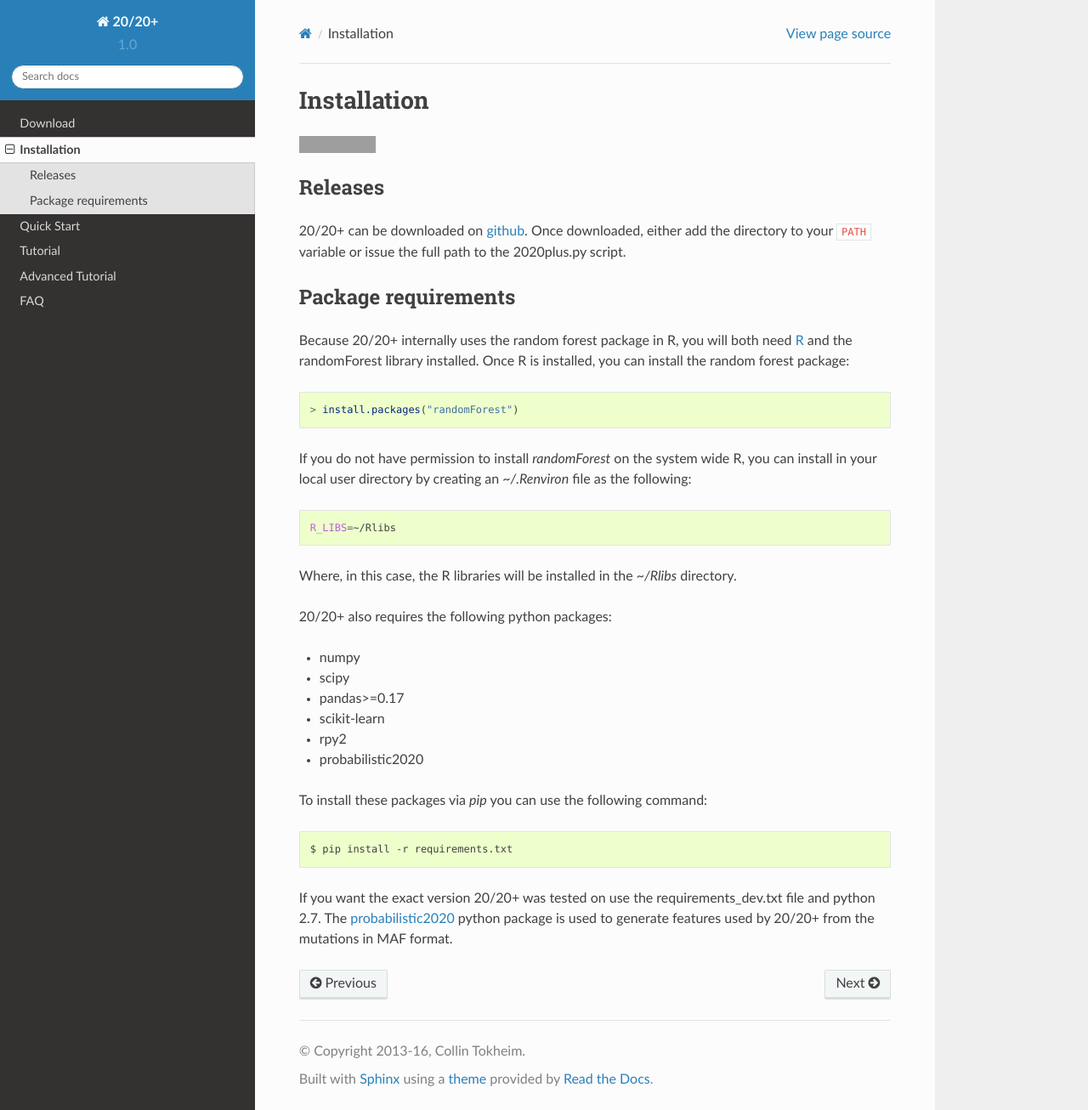
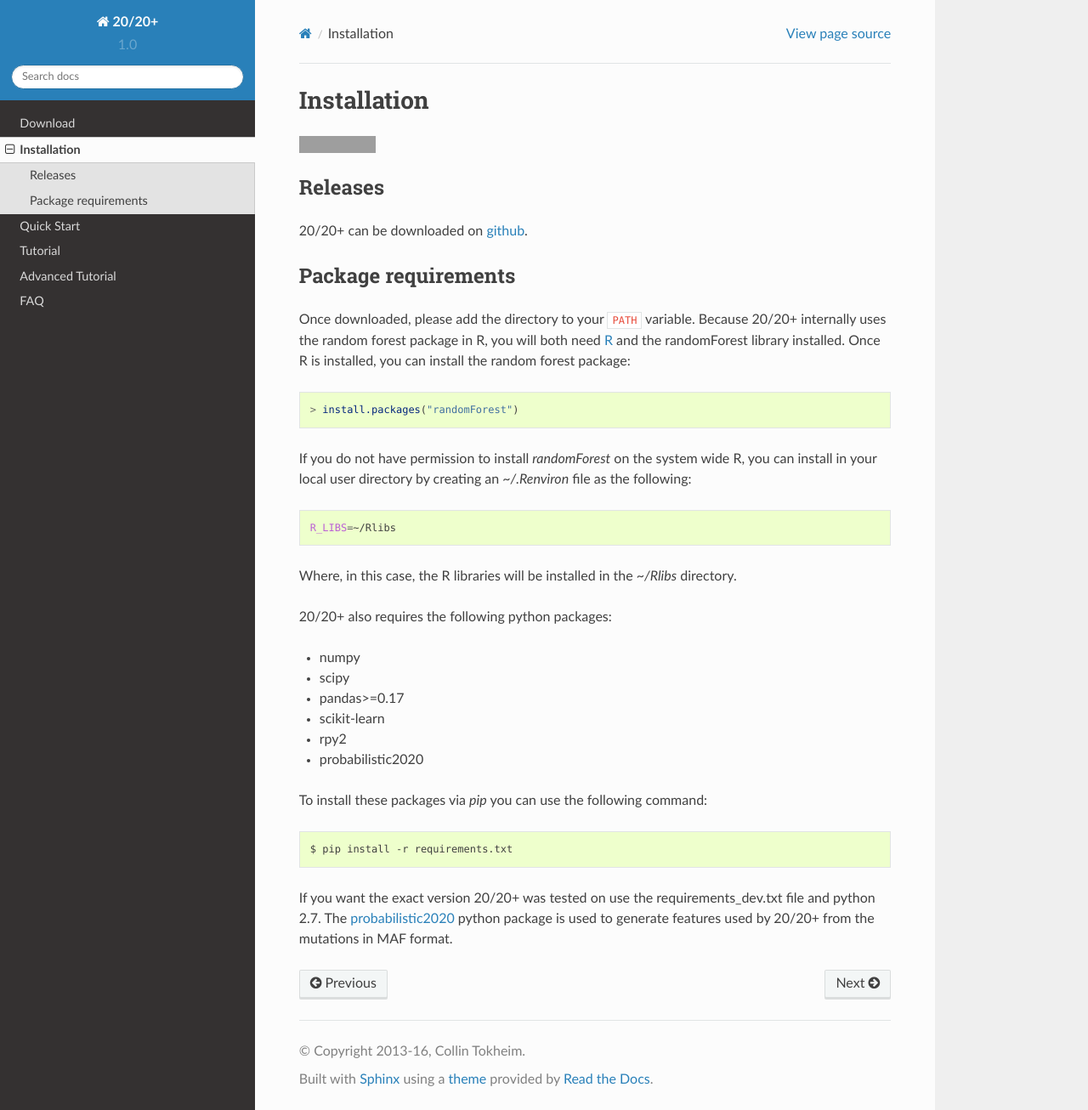
Before and after one commit to KarchinLab/2020plus, a Sphinx documentation site: the page built from doc/installation.rst, in a window 1280 px wide and 1306 px high. Shown: the whole window at 85% size. Built offline with Sphinx 7.4.7 and the Read the Docs theme 2.0.0, drawn with Linux system fonts in a browser that asks for light colours; grey boxes are pictures that could not be loaded.

Commit message:
Minor change to doc

```diff
--- a/doc/installation.rst
+++ b/doc/installation.rst
@@ -8,11 +8,11 @@
 ~~~~~~~~
 
 20/20+ can be downloaded on `github <https://github.com/KarchinLab/2020plus/releases>`_.
-Once downloaded, either add the directory to your :code:`PATH` variable or issue the full path to the 2020plus.py script.
 
 Package requirements
 ~~~~~~~~~~~~~~~~~~~~
 
+Once downloaded, please add the directory to your :code:`PATH` variable.
 Because 20/20+ internally uses the random forest package in R, you will both need `R <https://www.r-project.org/>`_ and the randomForest library installed. Once R is installed, you can install the random forest package:
 
 .. code-block:: R
```
